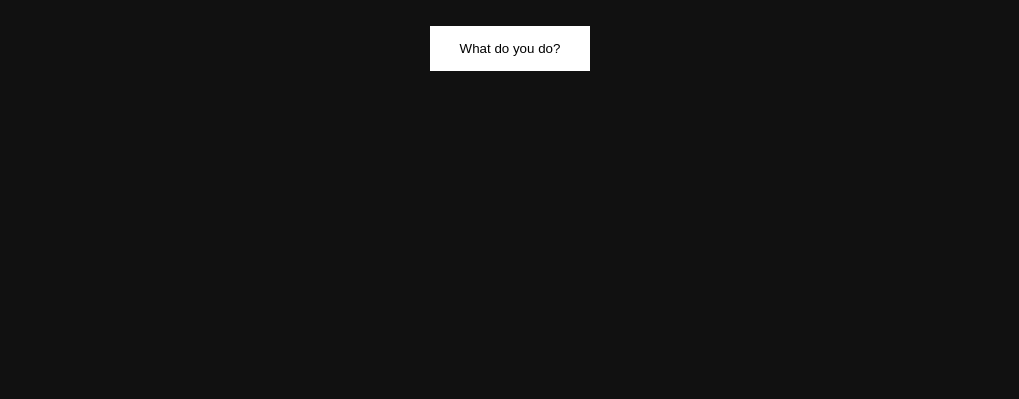
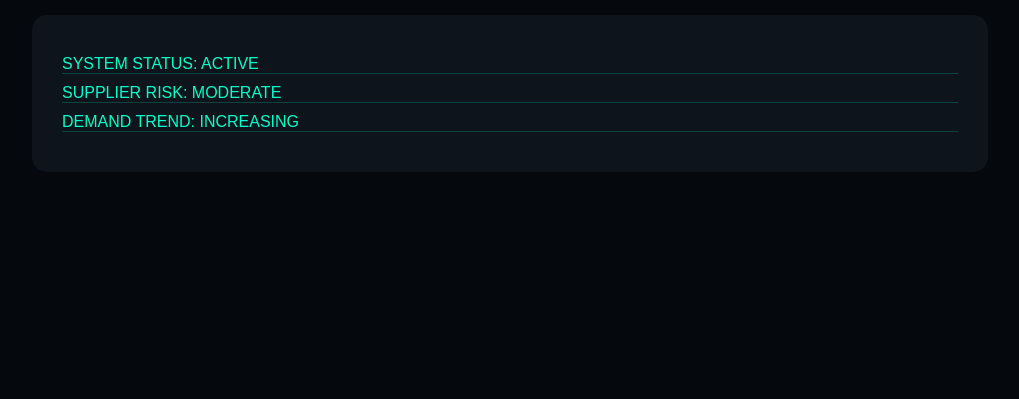
Before and after one commit to sumayosheikh/designtesting-, a plain HTML site: page index.html in a window 1280 px wide. Shown: the part 401-800 px from the top of the page, without its empty margins (130-1149 px from the left). Drawn offline with Linux system fonts and the light colour scheme.

Commit message:
Update index.html

```diff
--- a/index.html
+++ b/index.html
@@ -5,12 +5,11 @@
 body {
   margin:0;
   font-family: Arial;
-  background:#111;
-  color:white;
-  text-align:center;
+  background:#05080c;
+  color:#00ffcc;
 }
 
-.container {
+.hero {
   height:100vh;
   display:flex;
   flex-direction:column;
@@ -18,39 +17,36 @@ body {
   align-items:center;
 }
 
-button {
-  padding:15px 30px;
-  margin-top:20px;
-  background:white;
-  border:none;
-  cursor:pointer;
+h1 {
+  font-size:60px;
+}
+
+.panel {
+  margin-top:40px;
+  width:70%;
+  background:#0d141c;
+  padding:30px;
+  border-radius:15px;
+}
+
+.line {
+  margin:10px 0;
+  border-bottom:1px solid #00ffcc33;
 }
 </style>
 </head>
 
 <body>
 
-<div class="container">
-  <h1 id="text">A supplier is failing.</h1>
-  <button onclick="next()">What do you do?</button>
+<div class="hero">
+  <h1>AI COMMAND</h1>
+
+  <div class="panel">
+    <div class="line">SYSTEM STATUS: ACTIVE</div>
+    <div class="line">SUPPLIER RISK: MODERATE</div>
+    <div class="line">DEMAND TREND: INCREASING</div>
+  </div>
 </div>
-
-<script>
-let steps = [
-  "You detect a delay.",
-  "Costs start rising.",
-  "Inventory runs low.",
-  "You switch suppliers.",
-  "You prevent a stockout."
-];
-
-let i = 0;
-
-function next() {
-  document.getElementById("text").innerText = steps[i];
-  i = (i + 1) % steps.length;
-}
-</script>
 
 </body>
 </html>
```
